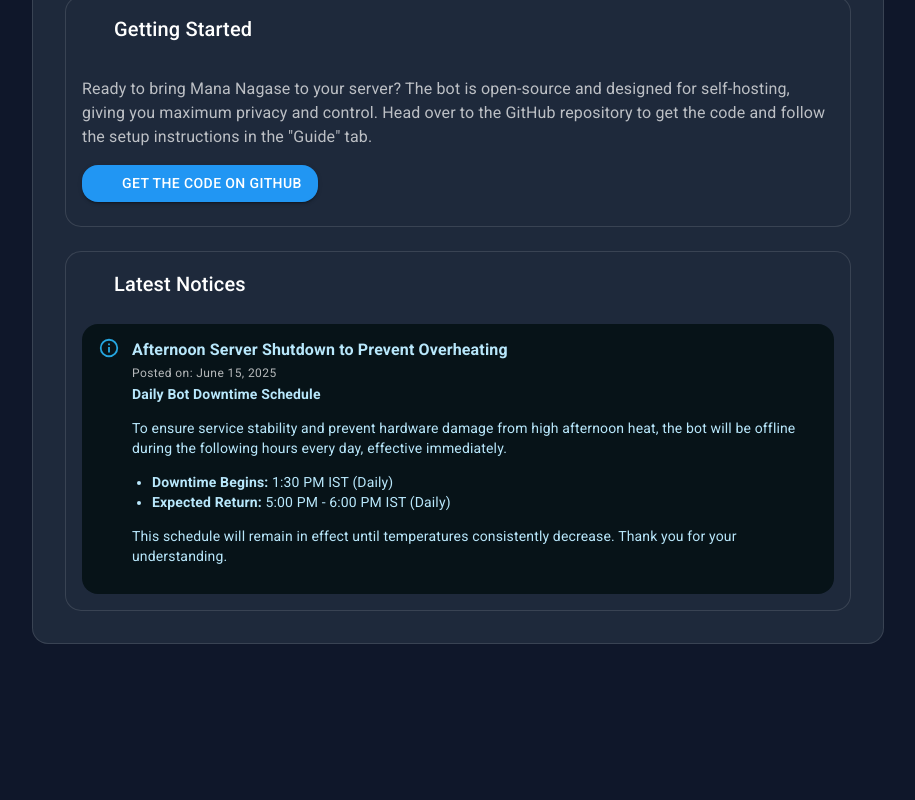
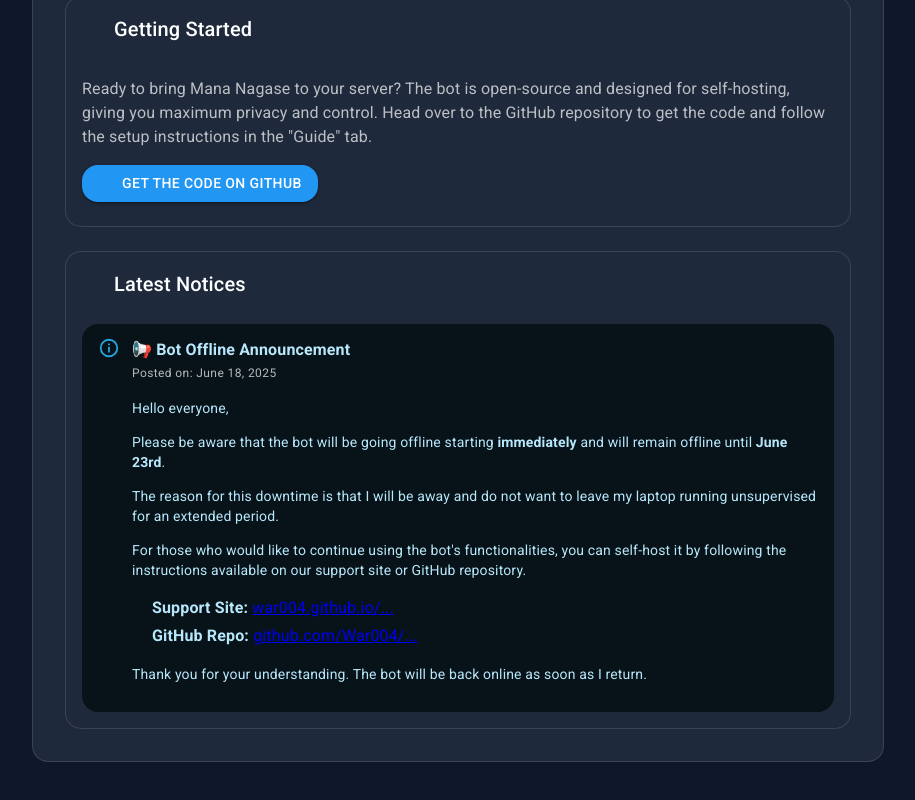
Before and after one commit to War004/google-gemini-discord-bot-support-site, a React (Create React App) app: page / in a window 1280 px wide. Shown: the part 891-1691 px from the top of the page, without its empty margins (182-1097 px from the left). Before the commit the page ends 1655 px from the top, so only its background shows below. Built offline with nearby package versions, Linux system fonts and the light colour scheme; some icons are missing.

Commit message:
Update App.js with latest changes

```diff
--- a/src/App.js
+++ b/src/App.js
@@ -202,26 +202,38 @@ const HomeView = () => (
             />
             <CardContent sx={{ pt: 1,  "&:last-child": { pb: 2 } }}>
                 <Stack spacing={2}>
-                     <Alert severity="info" variant="standard">
-                        <Typography fontWeight="bold">Afternoon Server Shutdown to Prevent Overheating</Typography>
+                    <Alert severity="info" variant="standard">
+                        <Typography fontWeight="bold">📢 Bot Offline Announcement</Typography>
 
-                        {/* --- THIS IS THE NEWLY ADDED DATE --- */}
+                        {/* --- THIS IS THE UPDATED DATE --- */}
                         <Typography variant="caption" color="text.secondary" sx={{ mb: 1 }}>
-                            Posted on: June 15, 2025
+                            Posted on: June 18, 2025
                         </Typography>
-                        {/* ----------------------------------- */}
+                        {/* -------------------------------- */}
 
                         <Typography variant="body2" component="div">
-                            <strong>Daily Bot Downtime Schedule</strong>
                             <p>
-                                To ensure service stability and prevent hardware damage from high afternoon heat, the bot will be offline during the following hours every day, effective immediately.
+                                Hello everyone,
                             </p>
-                            <ul style={{ paddingLeft: '20px', margin: '10px 0' }}>
-                                <li><strong>Downtime Begins:</strong> 1:30 PM IST (Daily)</li>
-                                <li><strong>Expected Return:</strong> 5:00 PM - 6:00 PM IST (Daily)</li>
-                            </ul>
                             <p>
-                                This schedule will remain in effect until temperatures consistently decrease. Thank you for your understanding.
+                                Please be aware that the bot will be going offline starting <strong>immediately</strong> and will remain offline until <strong>June 23rd</strong>.
+                            </p>
+                            <p>
+                                The reason for this downtime is that I will be away and do not want to leave my laptop running unsupervised for an extended period.
+                            </p>
+                            <p>
+                                For those who would like to continue using the bot's functionalities, you can self-host it by following the instructions available on our support site or GitHub repository.
+                            </p>
+                            <Stack spacing={0.5} sx={{ my: 2, pl: '20px' }}>
+                                <Typography>
+                                    <strong>Support Site:</strong> <a href="https://war004.github.io/google-gemini-discord-bot-support-site/" target="_blank" rel="noopener noreferrer">war004.github.io/...</a>
+                                </Typography>
+                                <Typography>
+                                    <strong>GitHub Repo:</strong> <a href="https://github.com/War004/Google-gemini-discord-bot" target="_blank" rel="noopener noreferrer">github.com/War004/...</a>
+                                </Typography>
+                            </Stack>
+                            <p>
+                                Thank you for your understanding. The bot will be back online as soon as I return.
                             </p>
                         </Typography>
                     </Alert>
```
